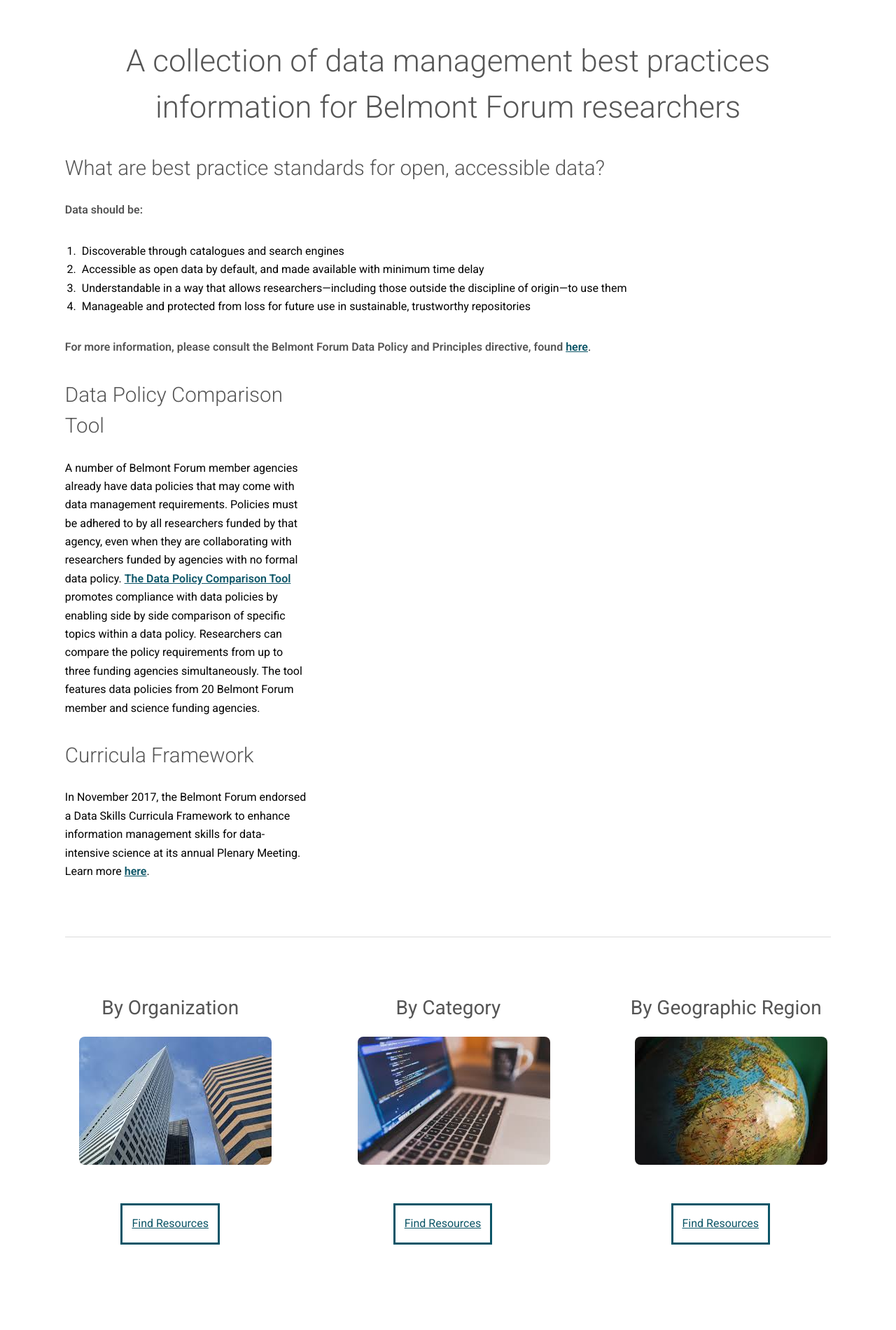
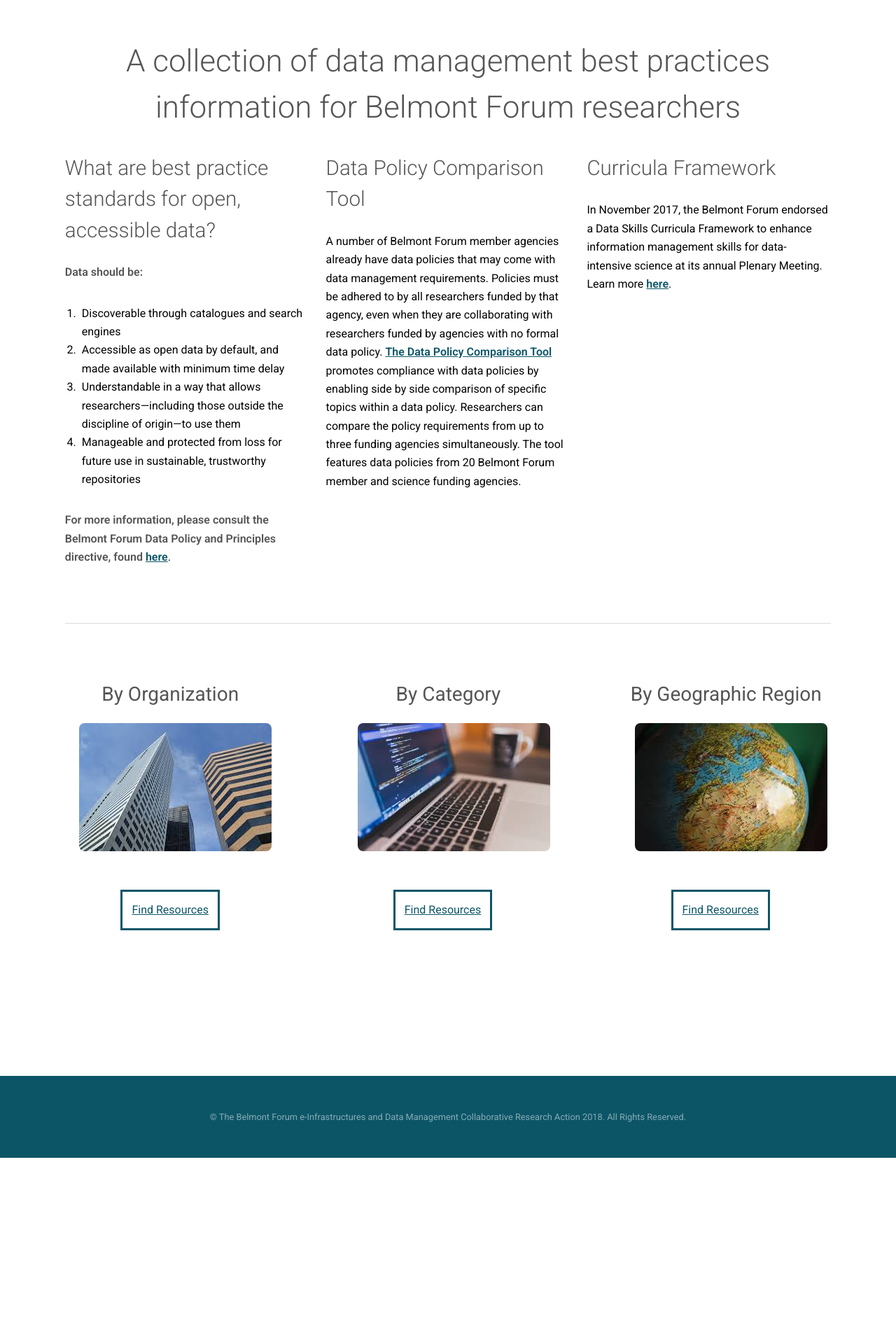
Before and after one commit to bfe-inf/toolkit, a Jekyll site: the page built from bp&s-root.html, in a window 1280 px wide. Shown: the part 290-2190 px from the top of the page at 70% size. Built offline with Jekyll 4.4.1, drawn with Linux system fonts in a browser that asks for light colours; after the commit the page ends 1944 px from its top, so only the background shows below that.

Commit message:
Update bp&s-root.html

```diff
--- a/bp&s-root.html
+++ b/bp&s-root.html
@@ -61,7 +61,7 @@
 
 					<!-- Intro -->
 						<div class="row">
-							<section class="4u$(medium) 12u$(small)">
+							<section class="4u 12u$(small)">
 								<h2>What are best practice standards for open, accessible data?</h2>
 								<p style="padding-top: 25px;"><strong>Data should be:</strong></p>
 								<ol>
@@ -72,11 +72,11 @@
 								</ol>
 								<p><strong>For more information, please consult the Belmont Forum Data Policy and Principles directive, found <a href="http://www.bfe-inf.org/about/data-policy-and-principles" target="_blank">here</strong></a>.</p>
 							</section>
-							<section class="4u$ 6u(medium) 12u$(small)">
+							<section class="4u 6u(medium) 12u$(small)">
 								<h2>Data Policy Comparison Tool</h2>
 								<p style="padding-top: 25px;">A number of Belmont Forum member agencies already have data policies that may come with data management requirements. Policies must be adhered to by all researchers funded by that agency, even when they are collaborating with researchers funded by agencies with no formal data policy. <strong><a href="http://bfe-inf.org/policy-comparison" target="_blank">The Data Policy Comparison Tool</strong></a> promotes compliance with data policies by enabling side by side comparison of specific topics within a data policy. Researchers can compare the policy requirements from up to three funding agencies simultaneously. The tool features data policies from 20 Belmont Forum member and science funding agencies.</p>
 							</section>
-							<section class="4u$ 6u$(medium) 12u$(small)">
+							<section class="4u 6u$(medium) 12u$(small)">
 								<h2>Curricula Framework</h2>
 								<p style="padding-top: 25px;">In November 2017, the Belmont Forum endorsed a Data Skills Curricula Framework to enhance information management skills for data-intensive science at its annual Plenary Meeting. Learn more <strong><a href="http://www.bfe-inf.org/belmont-forum-endorses-curricula-framework-data-intensive-research" target="_blank">here</strong></a>.</p>
 							</section>
```
